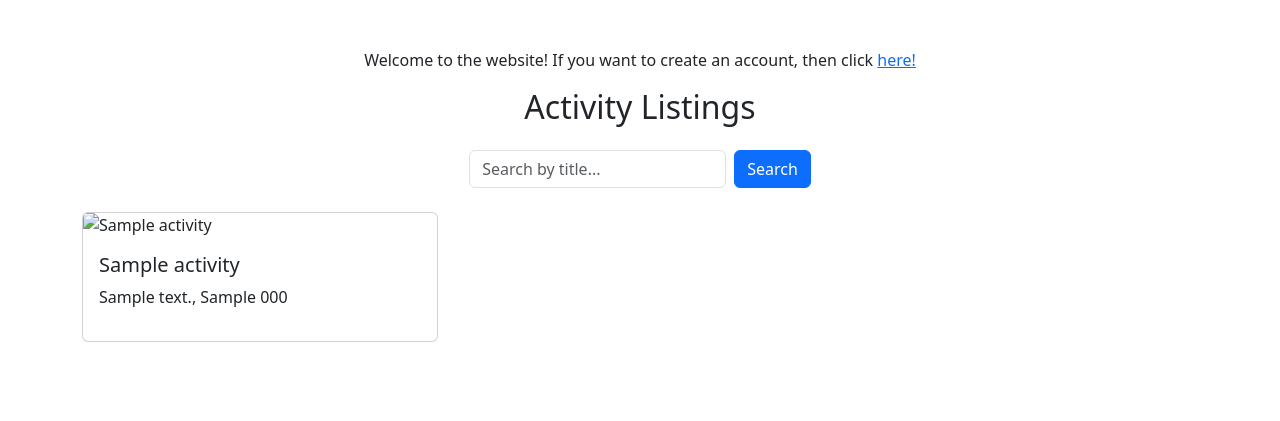
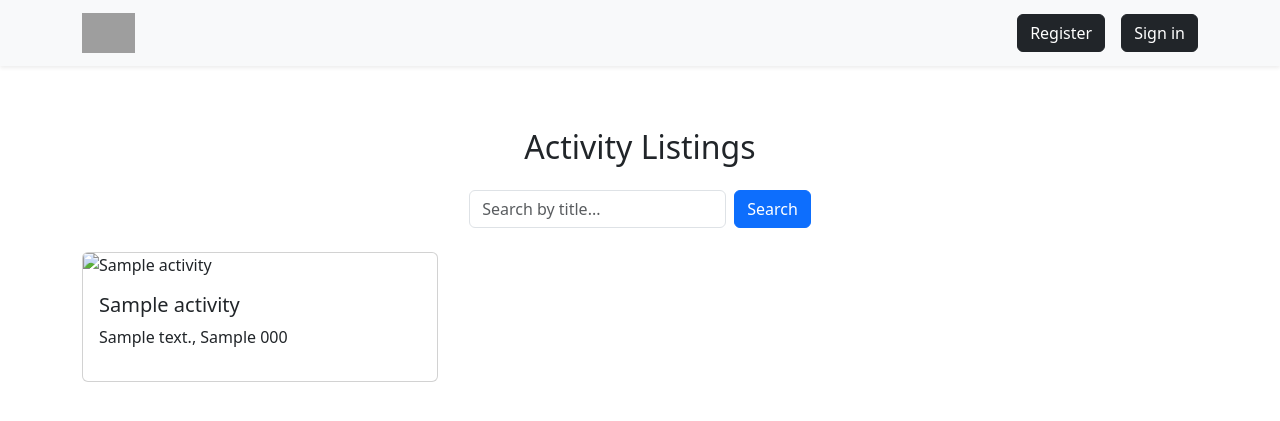
Before and after one commit to ariqfitri/NITCapstone, a Flask app: page / in a window 1280 px wide. Shown: the top 421 px of the page. Run offline with Flask 3, Linux system fonts and the light colour scheme; tables that the repository leaves empty hold one stand-in row (Sample ...); some libraries are stand-ins or nearby versions; grey boxes are pictures that could not be loaded.

Commit message:
added a navbar with a top down menu, also added a logo

```diff
--- a/templates/index.html
+++ b/templates/index.html
@@ -3,16 +3,42 @@
 <head>
     <meta charset="UTF-8">
     <title>Activities</title>
+
     <!-- Bootstrap CSS -->
     <link href="https://cdn.jsdelivr.net/npm/bootstrap@5.3.2/dist/css/bootstrap.min.css" rel="stylesheet">
+    <link href="https://cdnjs.cloudflare.com/ajax/libs/font-awesome/6.4.0/css/all.min.css" rel="stylesheet">
 </head>
-<body>
+<body style="padding-top: 80px;"> <!-- Add padding so content isn't hidden under navbar -->
+
+    <!--  Navbar -->
+    <nav class="navbar navbar-expand-lg fixed-top bg-light navbar-light shadow-sm">
+        <div class="container">
+            <a class="navbar-brand" href="{{ url_for('index') }}">
+                <img src="https://i.imgur.com/EyzrSWx.png" alt="KidSmart Logo" height="40" draggable="false">
+            </a>
+            <button class="navbar-toggler" type="button" data-bs-toggle="collapse"
+                    data-bs-target="#navbarSupportedContent" aria-controls="navbarSupportedContent"
+                    aria-expanded="false" aria-label="Toggle navigation">
+                <i class="fas fa-bars"></i>
+            </button>
+            <div class="collapse navbar-collapse" id="navbarSupportedContent">
+                <ul class="navbar-nav ms-auto align-items-center">
+                    <li class="nav-item ms-3">
+                        <a class="btn btn-dark btn-rounded" href="{{ url_for('register') }}">Register</a>
+                    </li>
+                    <li class="nav-item ms-3">
+                        <a class="btn btn-dark btn-rounded" href="{{ url_for('login') }}">Sign in</a>
+                    </li>
+                </ul>
+            </div>
+        </div>
+    </nav>
+
+    <!-- Main Content -->
     <div class="container my-5">
-        <p class="text-center">Welcome to the website! If you want to create an account, then click
-           <a href="{{ url_for('register') }}">here!</a></p>
-
         <h2 class="text-center mb-4">Activity Listings</h2>
 
+        <!-- Search Bar -->
         <div class="d-flex justify-content-center mb-4">
             <form class="d-flex" method="get" action="/">
                 <input class="form-control me-2" type="text" name="q" value="{{ query or '' }}" placeholder="Search by title...">
@@ -20,12 +46,12 @@
             </form>
         </div>
 
+        <!-- Activity Cards -->
         {% if activities %}
         <div class="row row-cols-1 row-cols-md-3 g-4">
             {% for activity in activities %}
             <div class="col">
                 <div class="card h-100">
-                    <!-- Replace with activity.image if you have an image URL -->
                     <img src="{{ activity.image or 'https://via.placeholder.com/300x200' }}" class="card-img-top" alt="{{ activity.title }}">
                     <div class="card-body">
                         <h5 class="card-title">{{ activity.title }}</h5>
@@ -41,7 +67,7 @@
         {% endif %}
     </div>
 
-    <!-- Bootstrap JS Bundle -->
+    <!-- Bootstrap JS -->
     <script src="https://cdn.jsdelivr.net/npm/bootstrap@5.3.2/dist/js/bootstrap.bundle.min.js"></script>
 </body>
 </html>
```
